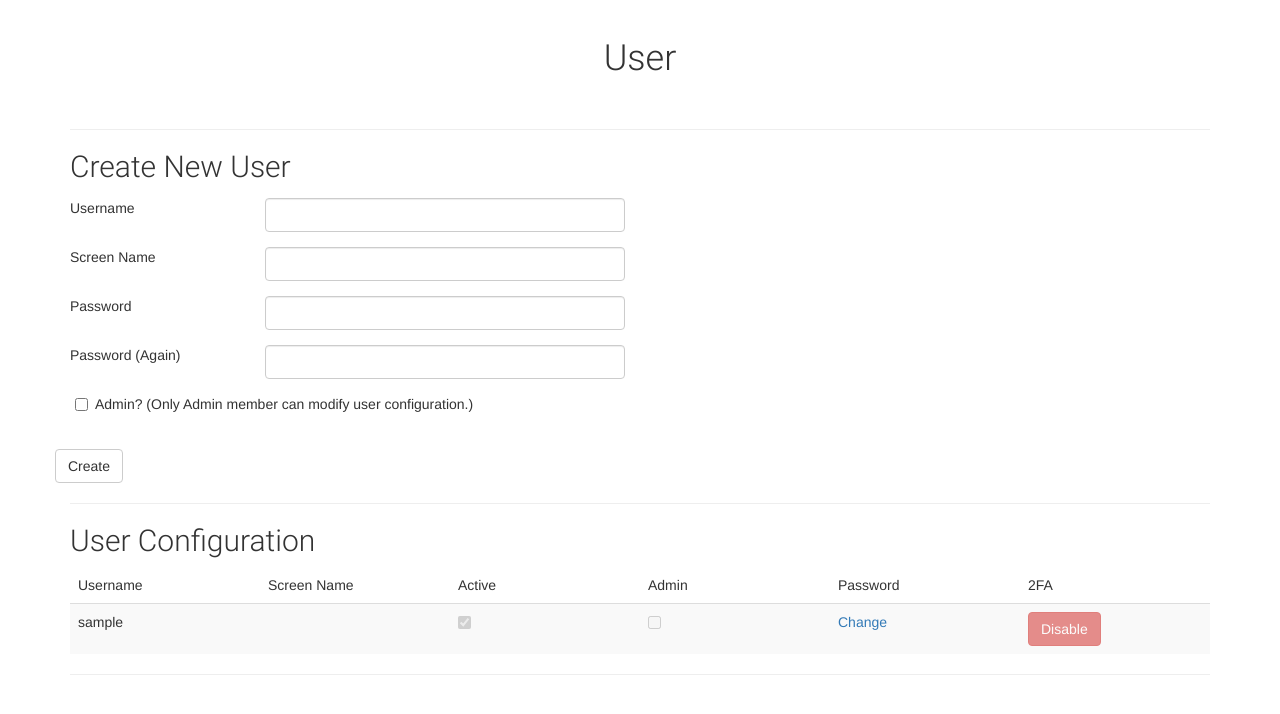
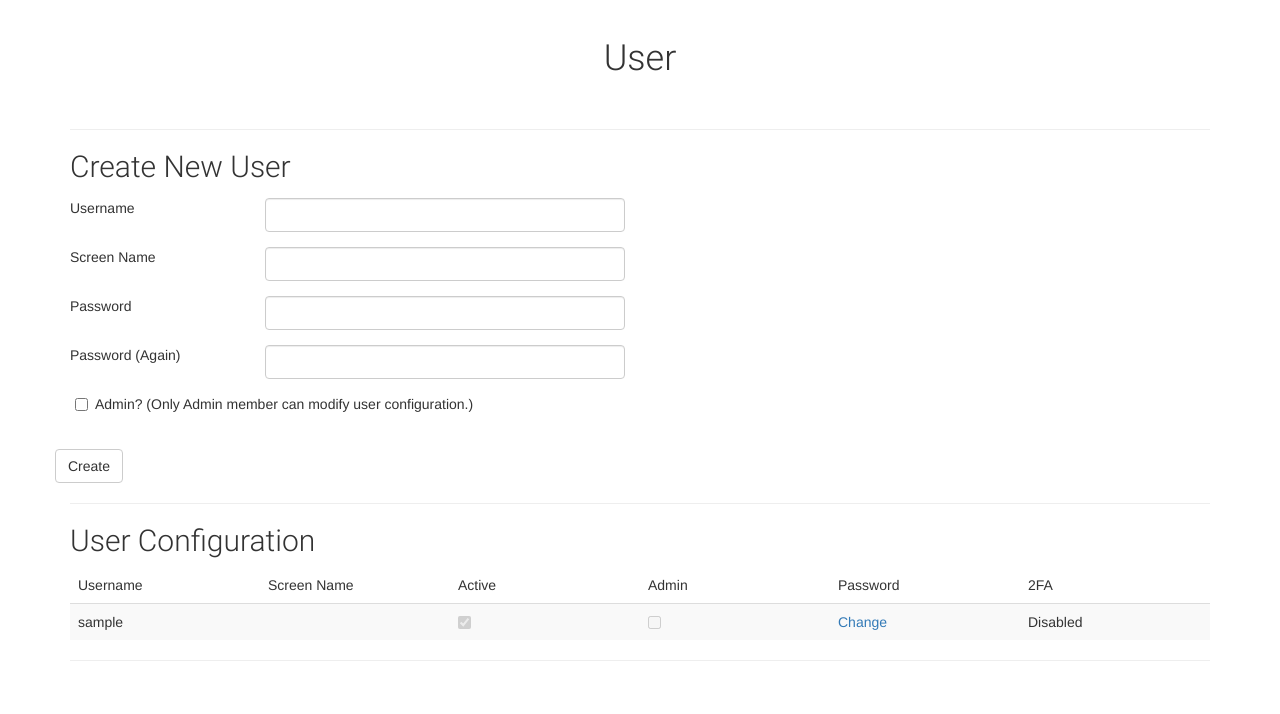
Before and after one commit to s-tip/stip-rs, a Django app: template src/ctirs/configuration/user/templates/user.html in a window 1280 px wide. Shown: the part 53-767 px from the top of the page. Run offline with Django 3.2, Linux system fonts and the light colour scheme; tables that the repository leaves empty hold one stand-in row (values such as "Sample post"); the template is opened without the code that fills it: values that come from a table or form of the project are taken from there, most other values are stand-ins (such as "Sample title", 1, 10 or a date in 2020); some libraries are stand-ins or nearby versions.

Commit message:
Changed button to text when 2fa is disabled. (for #78 issue)

```diff
--- a/src/ctirs/configuration/user/templates/user.html
+++ b/src/ctirs/configuration/user/templates/user.html
@@ -122,7 +122,13 @@
         <a class="change-password" username="{{each_user}}">Change</a>
     </td>
     <td>
-        <button type="button" class="disable-2fa btn btn-danger" id="disable-{{ each_user }}" username="{{ each_user }}" config_name="totp_sercet" {% if not each_user.totp_secret %} disabled="true"{% endif %}>Disable</button>
+        {% if each_user.totp_secret %}
+            <div id="disable-{{ each_user }}">
+                <button type="button" class="disable-2fa btn btn-danger" username="{{ each_user }}" config_name="totp_sercet" >Disable</button>
+            </div>
+        {% else %}
+            Disabled
+        {% endif %}
     </td>
     </tr>
     {% endfor %}
--- a/src/static/ctirs/js/user_configuration.js
+++ b/src/static/ctirs/js/user_configuration.js
@@ -145,7 +145,7 @@ $(function(){
                             toastr['error']('unset_mfa failed:' + r['message'], 'Error!');
                         }else{
                             toastr['success']('Disable 2FA successfully.', 'Success!');
-                            document.getElementById('disable-' + dialog_this.attr('username')).setAttribute('disabled', true);
+                            document.getElementById('disable-' + dialog_this.attr('username')).textContent = 'Disabled';
                         }
                     }).fail(function(jqXHR,textStatus,errorThrown){
                         toastr['error']('Error has occured:unset_mfa:' + textStatus + ':' + errorThrown, 'Error!')
```
